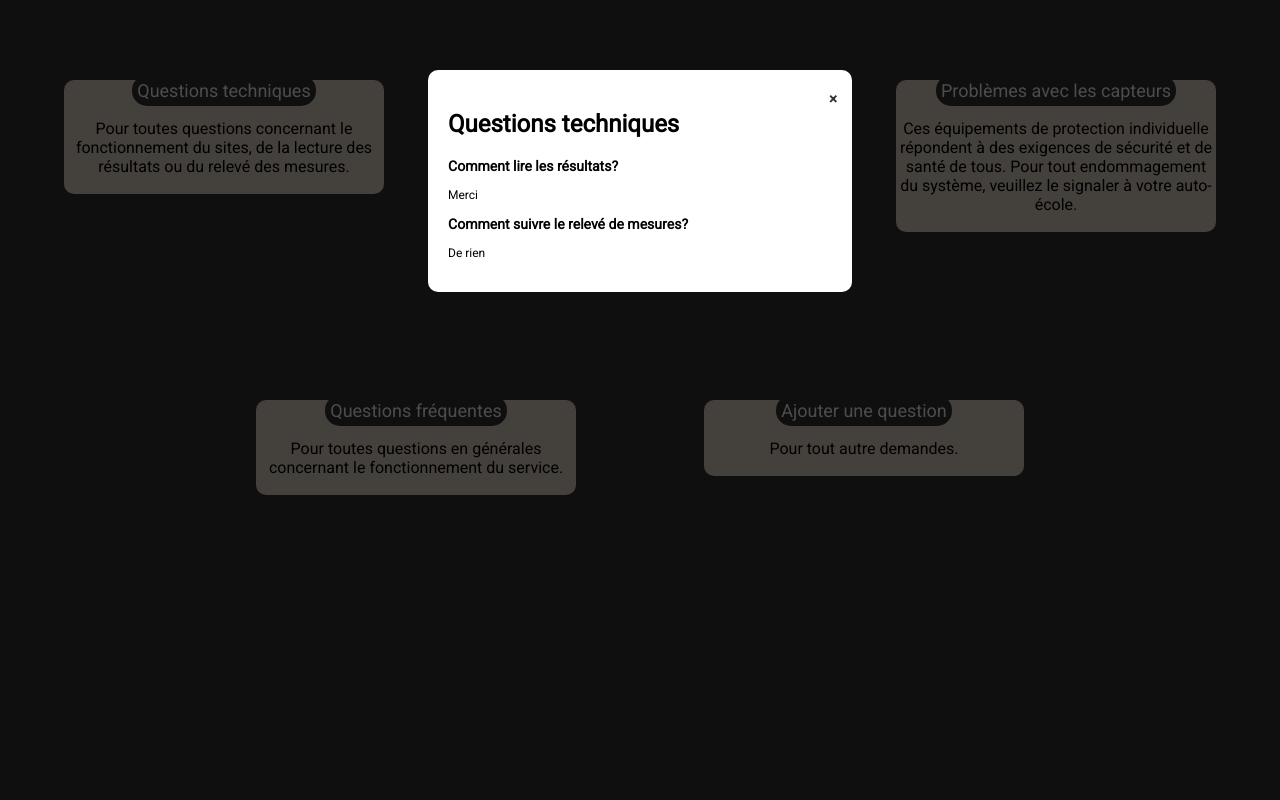
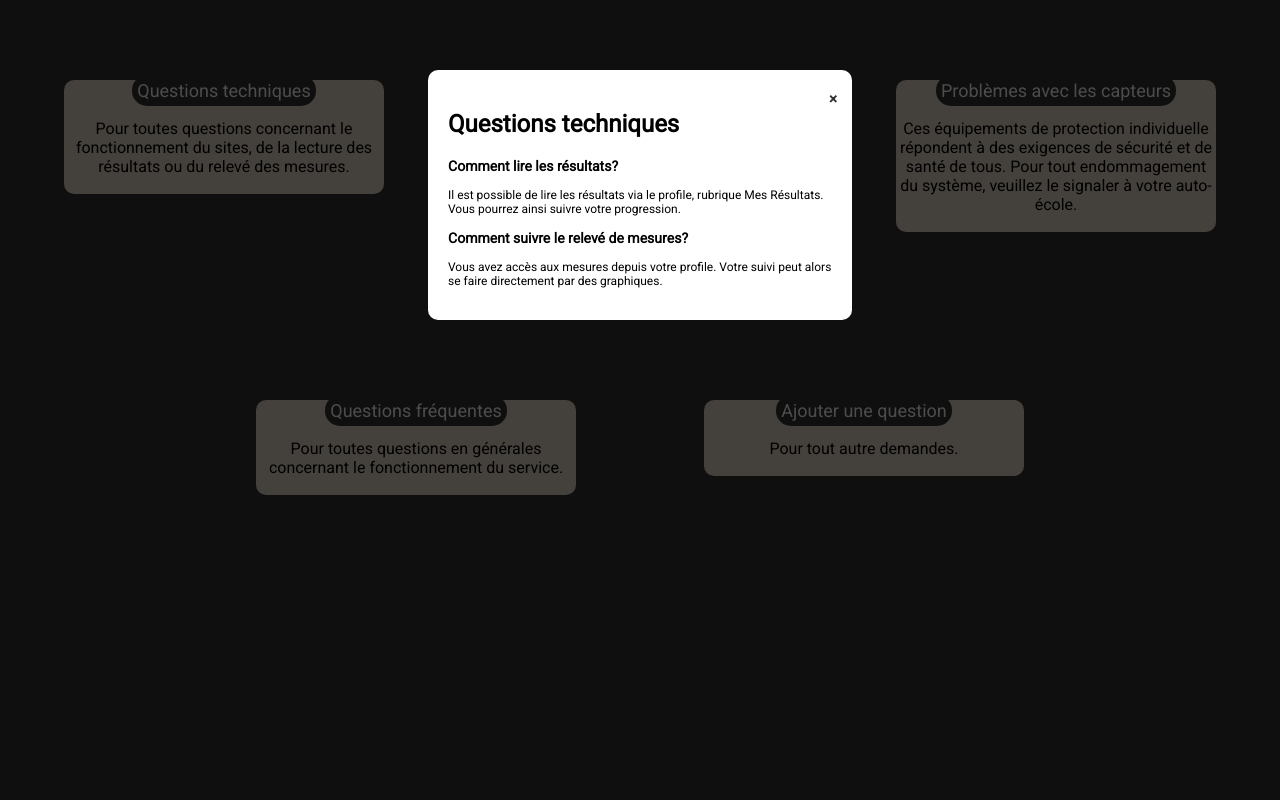
Before and after one commit to HenryV-isep/APP-Schobz-website, a PHP site: the page made by Page FAQ/page_faq.html in a window 1280 px wide, after a click on "Questions techniques". Run offline with PHP 8.4, Linux system fonts and the light colour scheme.

Commit message:
Ajout contenu
Ajout de texte dans la faq pour remplir de questions

```diff
--- a/Page FAQ/Nous contacter/composante_contact.html
+++ b/Page FAQ/Nous contacter/composante_contact.html
@@ -1,4 +1,4 @@
-<!-- à retirer après le test-->
+<!-- à retirer pendant le test-->
 <link rel="stylesheet" href="contact.css">
 
 <form class="contact100-form">
--- a/Page FAQ/page_faq.html
+++ b/Page FAQ/page_faq.html
@@ -63,12 +63,12 @@
                     Questions techniques
                 </h2>
                 <a class="close" href="#">&times;</a>
-                <div class="content">
+                <span class="content">
                     <h3>Comment lire les résultats?</h3>
-                    <p>Merci</p>
+                    <p>Il est possible de lire les résultats via le profile, rubrique Mes Résultats. Vous pourrez ainsi suivre votre progression.</p>
                     <h3>Comment suivre le relevé de mesures?</h3>
-                    <p>De rien</p>
-                </div>
+                    <p>Vous avez accès aux mesures depuis votre profile. Votre suivi peut alors se faire directement par des graphiques.</p>
+                </span>
             </div>
         </div>
 
@@ -78,11 +78,11 @@
                     Informations sur les capteurs
                 </h2>
                 <a class="close" href="#">&times;</a>
-                <div class="content">
+                <span class="content">
                     <h3>Que font les appareils de mesures</h3>
                     <h3>À quoi servent-ils?</h3>
                     <h3>Comment fonctionnent-ils?</h3>
-                </div>
+                </span>
             </div>
         </div>
 
@@ -92,9 +92,9 @@
                     Problèmes avec les capteurs
                 </h2>
                 <a class="close" href="#">&times;</a>
-                <div class="content">
+                <span class="content">
                     <h3>Que faire lorsqu'un appareil ne s'active pas?</h3>
-                </div>
+                </span>
             </div>
         </div>
 
@@ -104,11 +104,11 @@
                     Questions fréquentes
                 </h2>
                 <a class="close" href="#">&times;</a>
-                <div class="content">
+                <span class="content">
                     Pour toutes questions en générales à propos du fonctionnement du service.
                     <h3>Comment accéder à son profil?</h3>
                     <p>Le profil est accessible via le bouton "Profil" situé en haut de page.</p>
-                </div>
+                </span>
             </div>
         </div>
 
@@ -116,9 +116,9 @@
             <div class="popup">
                 <h2>Ajouter une question</h2>
                 <a class="close" href="#">&times;</a>
-                <div class="content">
+                <span class="content">
                     <h3>Pour tout autre demande, merci de vous référer à la rubrique Nous Contacter en bas de page pour y envoyer un message.</h3>
-                </div>
+                </span>
             </div>
         </div>
 
--- a/footer_index_topbar_style.css
+++ b/footer_index_topbar_style.css
@@ -192,3 +192,7 @@ input[type="text"]
     bottom: 11%;
     right: 25%;
 }
+
+.wrap-input100 {
+    font-family: "Roboto";
+}
```
